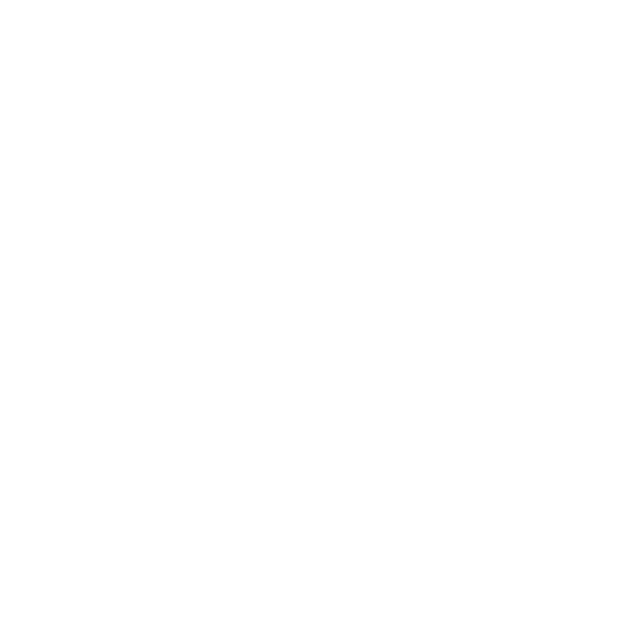
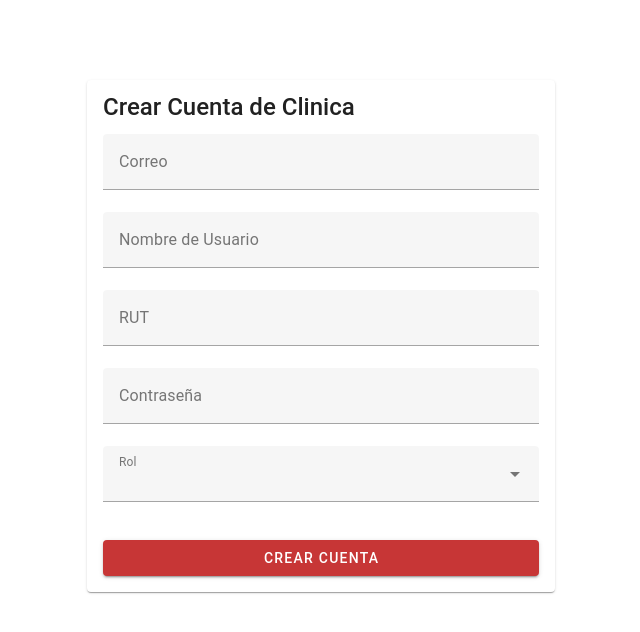
Before and after one commit to xFenitorio1/Frontend-Fingeso, a Vue app: page /CrearCuentas in a window 1280 px wide. Before the commit this address had no page. Shown: the top 632 px of the page, without its empty margins (319-959 px from the left). Built offline with nearby package versions, Linux system fonts and the light colour scheme.

Commit message:
Added CrearCuentas page - Page related to Soporte Tecnico that its function is to create an user which his role

```diff
--- /dev/null
+++ b/src/pages/CrearCuentas.vue
@@ -0,0 +1,160 @@
+<template>
+  <v-app>
+    <v-container max-width="500px" class="mt-16">
+      <v-card>
+        <v-card-title class="text-h5">Crear Cuenta de Clinica</v-card-title>
+        <v-card-text>
+          <v-form ref="form" v-model="formValido" @submit.prevent="crearCuenta">
+            <v-text-field
+              v-model="correoNombre"
+              label="Correo"
+              append-inner="@umbrella.cl"
+              required
+            ></v-text-field>
+            <!-- Vista previa del correo -->
+            <div v-if="correoNombre" style="color: #888; margin-bottom: 10px;">
+              <strong>Correo completo:</strong> {{ correoPreview }}
+            </div>
+            <v-text-field
+              v-model="nombre"
+              label="Nombre de Usuario"
+              :rules="[v => !!v || 'El nombre de usuario es obligatorio']"
+              required
+            ></v-text-field>
+            <v-text-field
+              v-model="rut"
+              label="RUT"
+              :rules="[v => !!v || 'El RUT es obligatorio']"
+              required
+            ></v-text-field>
+            <v-text-field
+              v-model="password"
+              label="Contraseña"
+              type="password"
+              :rules="[v => !!v || 'La contraseña es obligatoria']"
+              required
+            ></v-text-field>
+            <v-select
+            v-model="rol"
+            :items="roles"
+            item-title="label"
+            item-value="value"
+            label="Rol"
+            :rules="[v => !!v || 'El rol es obligatorio']"
+            required
+            ></v-select>
+            <v-btn color="primary" class="mt-4" block type="submit">
+              Crear Cuenta
+            </v-btn>
+          </v-form>
+          <v-alert v-if="mensaje" :type="mensajeTipo" class="mt-4">
+            {{ mensaje }}
+          </v-alert>
+        </v-card-text>
+      </v-card>
+    </v-container>
+  </v-app>
+</template>
+
+<script setup>
+import { ref, computed, watch } from 'vue'
+
+const form = ref(null)
+const formValido = ref(false)
+const correoNombre = ref('')
+const nombre = ref('')
+const rut = ref('')
+const password = ref('')
+const rol = ref('')
+const mensaje = ref('')
+const mensajeTipo = ref('success')
+
+const roles = [
+  { label: 'Medico', value: 'medico' },
+  { label: 'Quimico Farmaceutico', value: 'quimico' },
+  { label: 'Soporte Tecnico', value: 'soporteTecnico' },
+  { label: 'Gerente', value: 'gerente' },
+  { label: 'Secretario', value: 'secretario' },
+  { label: 'Enfermero', value: 'enfermero' },
+]
+
+const correoPreview = computed(() => correoNombre.value ? `${correoNombre.value}@umbrella.cl` : '')
+
+async function crearCuenta() {
+    const valido = await form.value.validate()
+    if (!valido) return
+
+    mensaje.value = ''
+    const datosAEnviar = {
+        correo: correoPreview.value,
+        nombre: nombre.value,
+        rut: rut.value,
+        password: password.value,
+        rol: rol.value
+    }
+    console.log('Datos enviados al backend:', datosAEnviar)
+
+    let url = ''
+    if (rol.value === 'medico') {
+        url = 'http://localhost:8080/api/medico/crearMedico'
+    }
+    else if (rol.value === 'quimico') {
+        url = 'http://localhost:8080/api/quimicoFarmaceutico/crearQuimicoFarmaceutico'
+    }
+    else if (rol.value === 'soporteTecnico') {
+        url = 'http://localhost:8080/api/soporteTecnico/crearSoporteTecnico'
+    }
+    else if (rol.value === 'gerente') {
+        url = 'http://localhost:8080/api/gerente/crearGerente'
+    }
+    else if (rol.value === 'secretario') {
+        url = 'http://localhost:8080/api/secretario/crearSecretario'
+    }
+    else if (rol.value === 'enfermero') {
+        url = 'http://localhost:8080/api/enfermero/crearEnfermero'
+    }
+    else {
+        mensaje.value = 'Rol no soportado'
+        mensajeTipo.value = 'error'
+        return
+    }
+
+    try {
+        const res = await fetch(url, {
+        method: 'POST',
+        headers: {
+            'Content-Type': 'application/json'
+        },
+        body: JSON.stringify(datosAEnviar)
+        })
+        if (!res.ok) {
+        throw new Error(`Error HTTP ${res.status}`)
+        }
+        mensaje.value = '¡Cuenta creada exitosamente!'
+        mensajeTipo.value = 'success'
+        correoNombre.value = ''
+        rut.value = ''
+        password.value = ''
+        rol.value = ''
+        form.value.resetValidation()
+    } catch (e) {
+        mensaje.value = 'Error al crear la cuenta: ' + e.message
+        mensajeTipo.value = 'error'
+    }
+    }
+
+function formatearRut(valor) {
+  valor = valor.replace(/[^\dkK]/g, '');
+  let cuerpo = valor.slice(0, -1);
+  let dv = valor.slice(-1);
+  cuerpo = cuerpo.replace(/\B(?=(\d{3})+(?!\d))/g, '.');
+  return cuerpo ? `${cuerpo}-${dv}` : dv;
+}
+
+watch(rut, (nuevo) => {
+  const limpio = nuevo.replace(/[^\dkK]/g, '');
+  if (nuevo && nuevo !== formatearRut(limpio)) {
+    rut.value = formatearRut(limpio);
+  }
+});
+</script>
--- a/src/router/index.js
+++ b/src/router/index.js
@@ -7,6 +7,7 @@
 import Registro from '../pages/Registro.vue'
 import EntregarReceta from '../pages/EntregarReceta.vue'
 import Agenda from '../pages/Agenda.vue'
+import CrearCuentas from '@/pages/CrearCuentas.vue'
 
 
 const routes = [
@@ -18,6 +19,7 @@
   { path: '/Registro', component: Registro },
   { path: '/EntregarReceta', component: EntregarReceta },
   { path: '/Agenda', component: Agenda },
+  { path: '/CrearCuentas', component: CrearCuentas },
 ]
 
 const router = createRouter({
```
